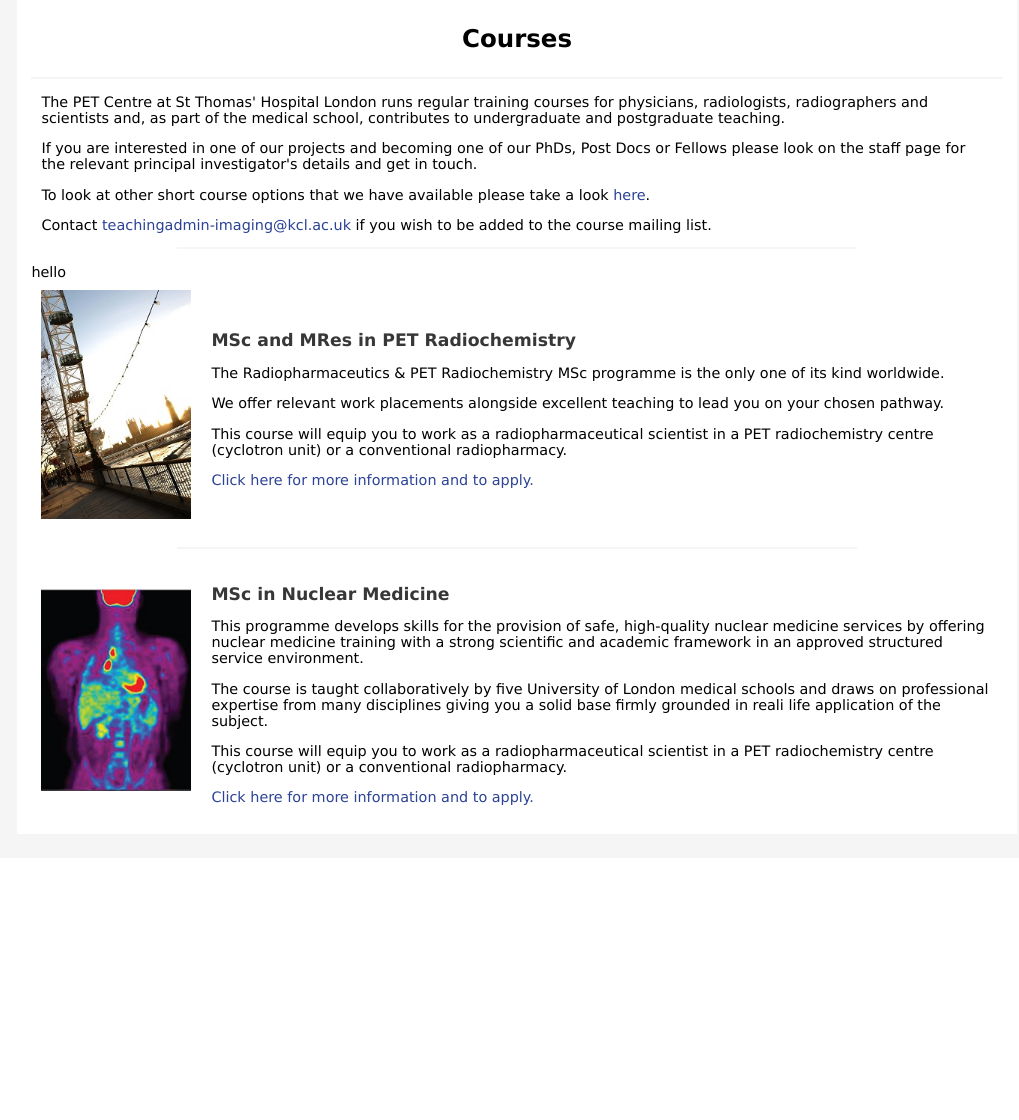
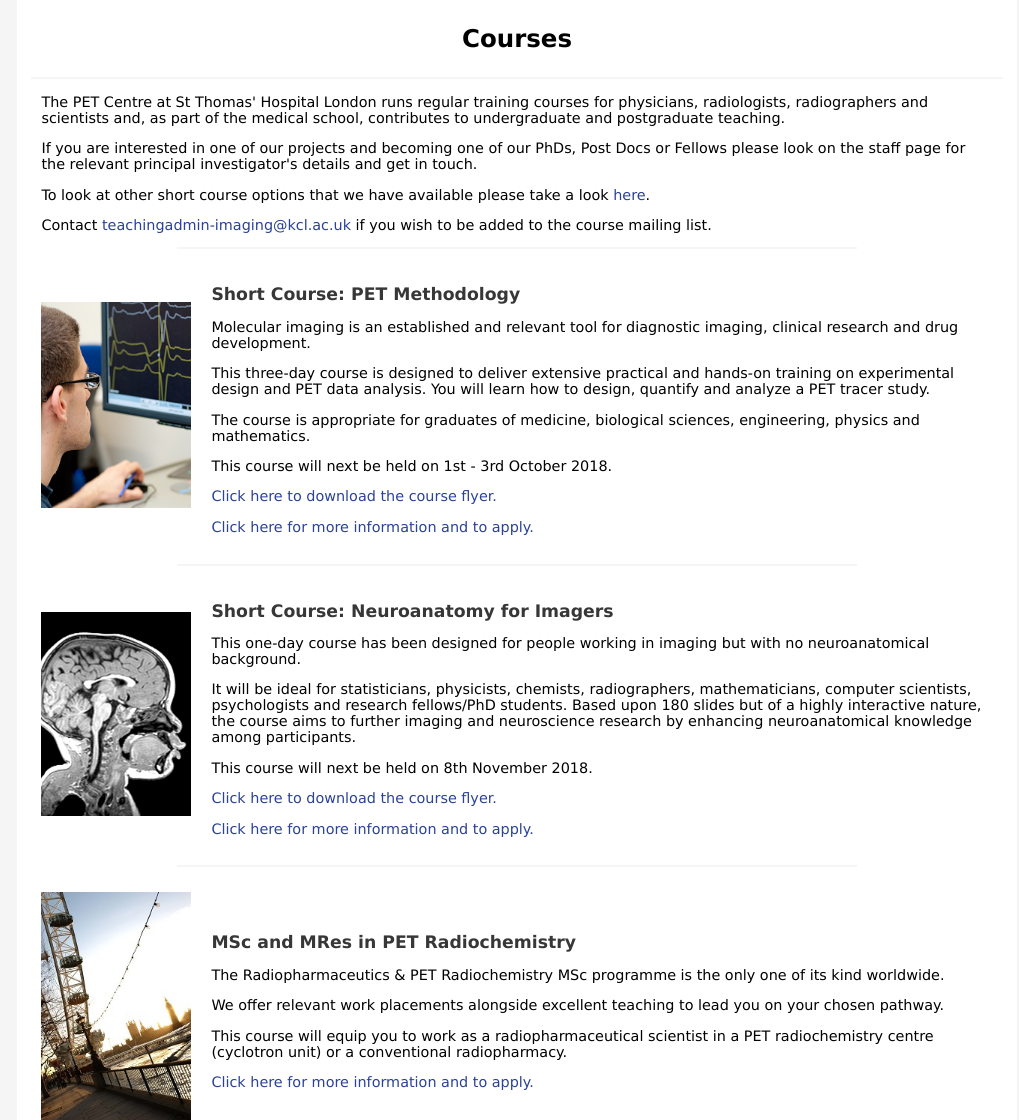
Before and after one commit to sarahmaygould/PETCentre, a PHP site: page /Courses/courses.php in a window 1280 px wide. Shown: the part 242-1362 px from the top of the page, without its empty margins (123-1142 px from the left). Before the commit the page ends 1047 px from the top, so only its background shows below. Run offline with PHP 8.4, Linux system fonts and the light colour scheme; data that the repository does not hold is empty.

Commit message:
Set up courses page.

```diff
--- a/Courses/read_in_courses.php
+++ b/Courses/read_in_courses.php
@@ -1,9 +1,8 @@
 <?php
-echo "hello";
 $course_array = array_map('str_getcsv', file("courses.csv"));
 unset($course_array[0]);
 
-foreach ($course_array as $news_item) {
+foreach ($course_array as $course) {
   if ($course[6] == "TRUE") {
 ?>
     <div class="LR-container">
```
